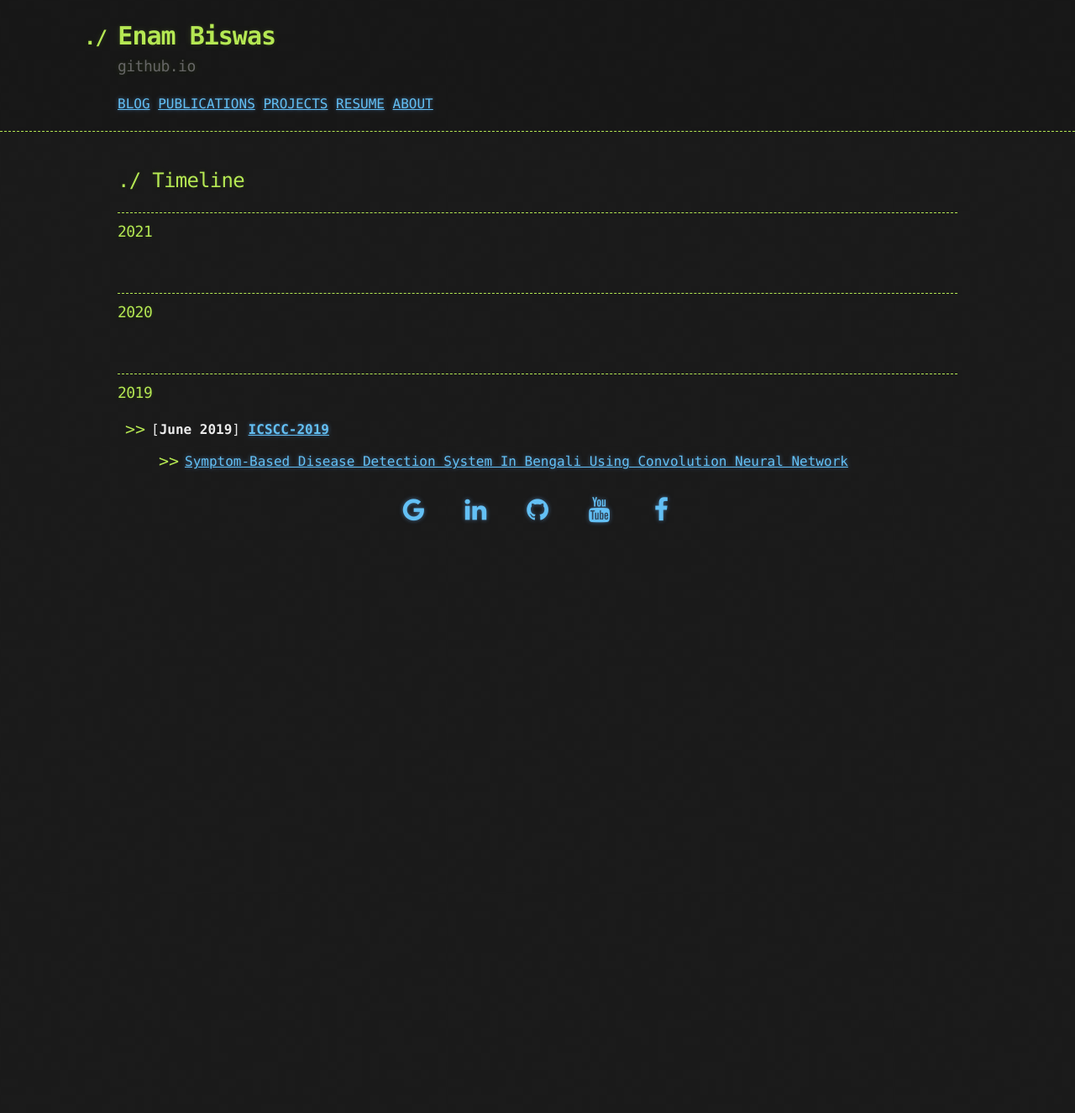
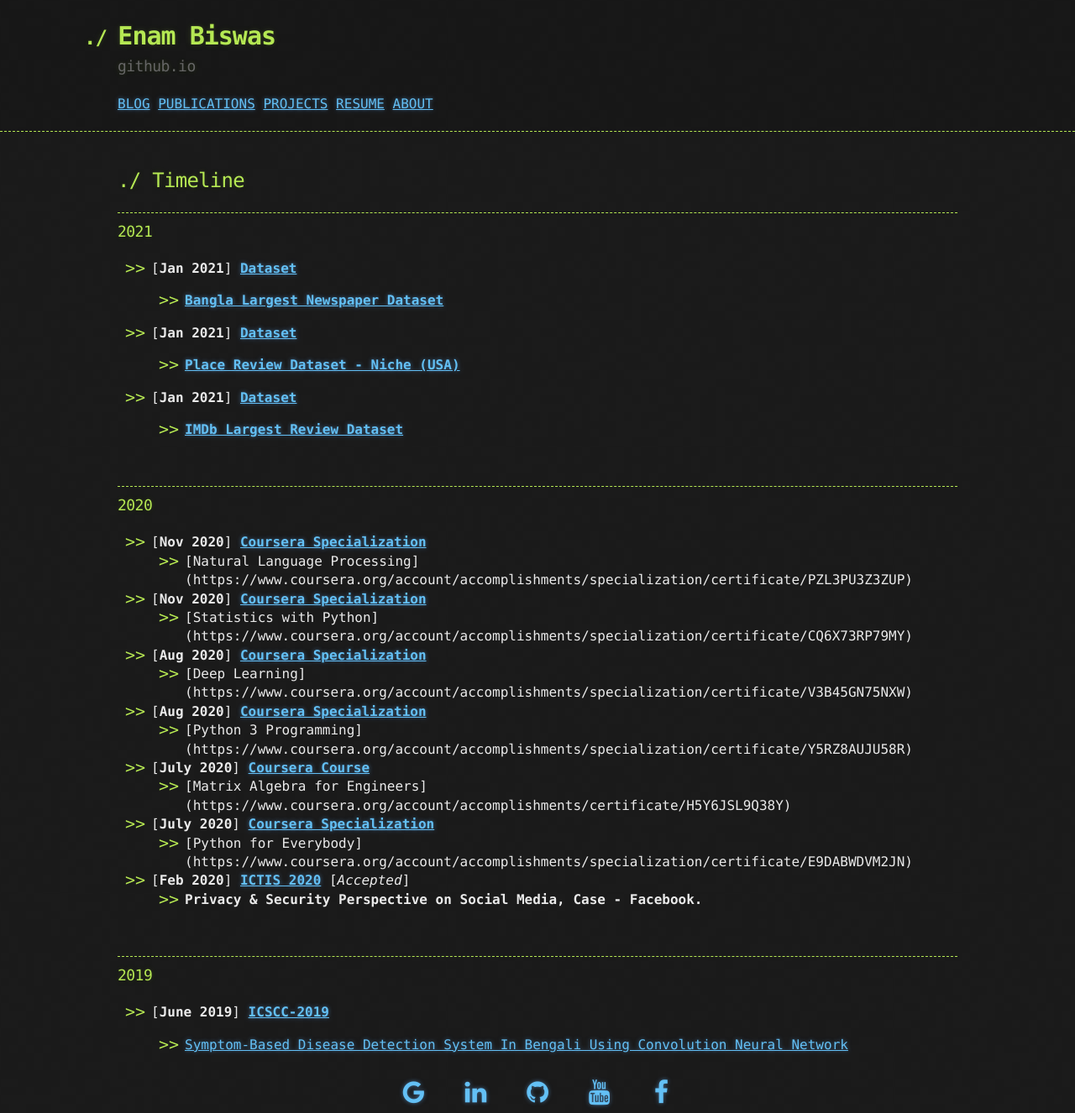
Before and after one commit to e-biswas/e-biswas.github.io, a Jekyll site: the page built from index.md, in a window 1280 px wide. Shown: the whole page at 84% size. Built offline with Jekyll 4.4.1, drawn with Linux system fonts in a browser that asks for light colours; our own code applies the rules of GitHub Pages for plain Markdown files; before the commit the page ends 900 px from its top, so only the background shows below that.

Commit message:
Update index.md

```diff
--- a/index.md
+++ b/index.md
@@ -9,14 +9,47 @@
 
 
 
+
+
+* [**Jan 2021**] [**Dataset**](https://e-biswas.github.io/projects/#datasets)
+
+  - [**Bangla Largest Newspaper Dataset**](https://www.kaggle.com/ebiswas/bangla-largest-newspaper-dataset)
+
+* [**Jan 2021**] [**Dataset**](https://e-biswas.github.io/projects/#datasets)
+
+  - [**Place Review Dataset - Niche (USA)**](https://www.kaggle.com/ebiswas/place-review-dataset-niche-usa)
+
+* [**Jan 2021**] [**Dataset**](https://e-biswas.github.io/projects/#datasets)
+
+  - [**IMDb Largest Review Dataset**](https://www.kaggle.com/ebiswas/imdb-review-dataset)
+
 <br>
 
 ---------------------------------------------------------------------------------------------------
 ### 2020
 
+* [**Nov 2020**] [**Coursera Specialization**](https://www.coursera.org/specializations/natural-language-processing)
+  - [Natural Language Processing] (https://www.coursera.org/account/accomplishments/specialization/certificate/PZL3PU3Z3ZUP)
+
+* [**Nov 2020**] [**Coursera Specialization**](https://www.coursera.org/specializations/statistics-with-python)
+  - [Statistics with Python] (https://www.coursera.org/account/accomplishments/specialization/certificate/CQ6X73RP79MY)
+
+* [**Aug 2020**] [**Coursera Specialization**](https://www.coursera.org/specializations/deep-learning)
+  - [Deep Learning] (https://www.coursera.org/account/accomplishments/specialization/certificate/V3B45GN75NXW)
+
+* [**Aug 2020**] [**Coursera Specialization**](https://www.coursera.org/specializations/python-3-programming)
+  - [Python 3 Programming] (https://www.coursera.org/account/accomplishments/specialization/certificate/Y5RZ8AUJU58R)
+
+* [**July 2020**] [**Coursera Course**](https://www.coursera.org/learn/matrix-algebra-engineers)
+  - [Matrix Algebra for Engineers] (https://www.coursera.org/account/accomplishments/certificate/H5Y6JSL9Q38Y)
 
 
+* [**July 2020**] [**Coursera Specialization**](https://www.coursera.org/specializations/python)
+  - [Python for Everybody] (https://www.coursera.org/account/accomplishments/specialization/certificate/E9DABWDVM2JN)
 
+
+* [**Feb 2020**] [**ICTIS 2020**](https://ictis.in/home.php) [*Accepted*]
+  - **Privacy & Security Perspective on Social Media, Case - Facebook.**
 
 <br>
 
@@ -25,4 +58,4 @@
 
 * [**June 2019**] [**ICSCC-2019**](http://icscc.online/index.php)
 
-  * [Symptom-Based Disease Detection System In Bengali Using Convolution Neural Network](https://www.researchgate.net/publication/335935059_Symptom-Based_Disease_Detection_System_In_Bengali_Using_Convolution_Neural_Network)
+  - [Symptom-Based Disease Detection System In Bengali Using Convolution Neural Network](https://www.researchgate.net/publication/335935059_Symptom-Based_Disease_Detection_System_In_Bengali_Using_Convolution_Neural_Network)
```
